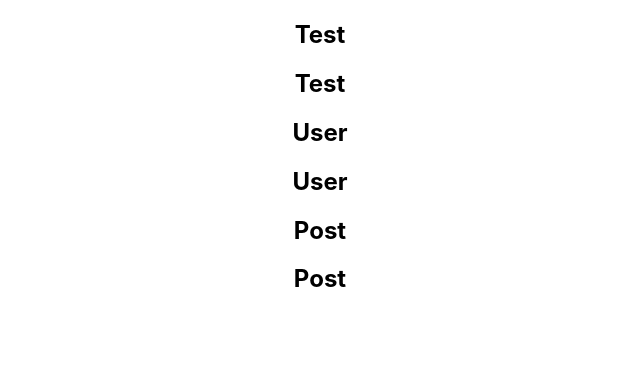
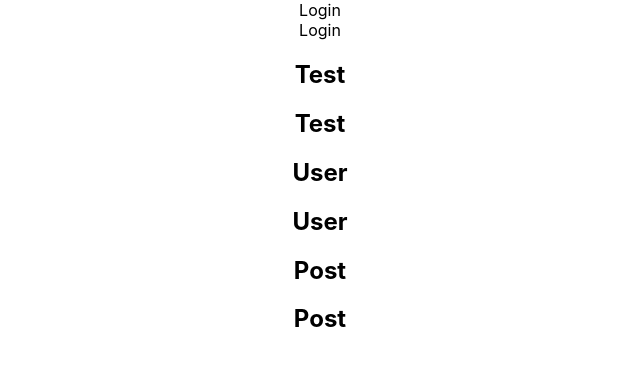
Before and after one commit to angor78/git-learn, a React (Create React App) app: page / in a window 1280 px wide. Shown: the top 366 px of the page, without its empty margins (320-960 px from the left). Built offline with nearby package versions, Linux system fonts and the light colour scheme.

Commit message:
add popups

```diff
--- a/src/App.tsx
+++ b/src/App.tsx
@@ -7,6 +7,8 @@ import {Post} from "./Post/Post";
 function App() {
   return (
     <div className="App">
+      <div>Login</div>
+      <div>Login</div>
     <Test/>
     <Test/>
     <User/>
```
